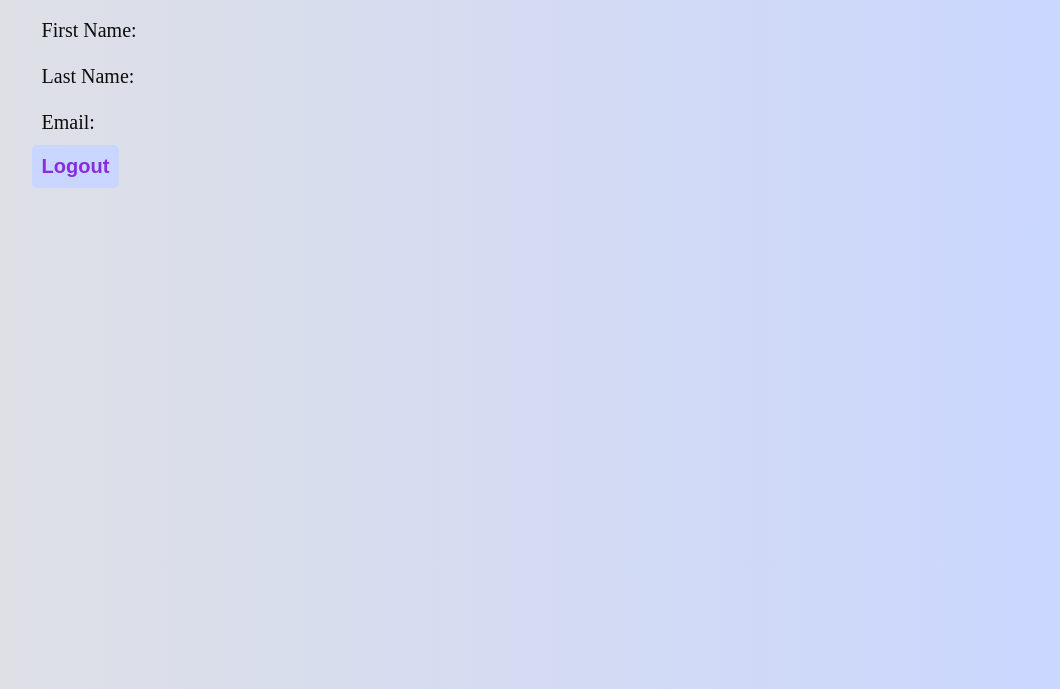
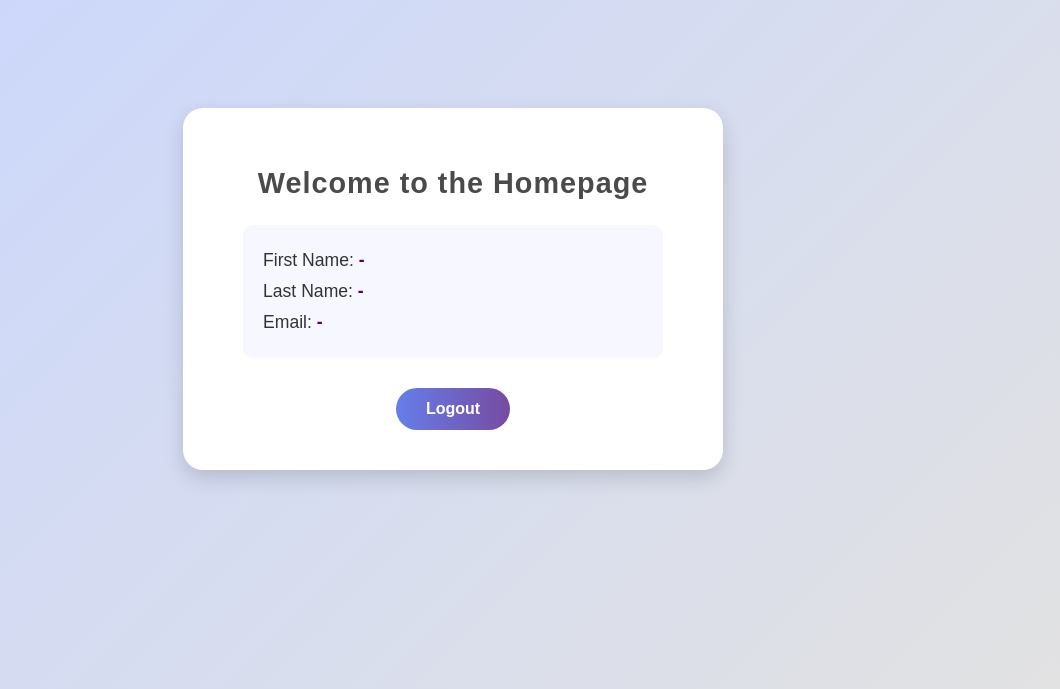
Before and after one commit to Ginnn01/Gin, a plain HTML site: page homepage.html in a window 1280 px wide. Shown: the part 111-800 px from the top of the page, without its empty margins (187-1247 px from the left). Drawn offline with Linux system fonts and the light colour scheme; no server answers.

Commit message:
Update homepage.html

```diff
--- a/homepage.html
+++ b/homepage.html
@@ -1,55 +1,118 @@
 <!DOCTYPE html>
 <html lang="en">
 <head>
-    <meta charset="UTF-8">
-    <meta name="viewport" content="width=device-width, initial-scale=1.0">
+  <meta charset="UTF-8" />
+  <meta name="viewport" content="width=device-width, initial-scale=1.0" />
   <title>Homepage</title>
+
   <style>
+    /* --- Background dan layout umum --- */
     body {
-            padding: 30px;
-            background: linear-gradient(to right, #e2e2e2, #c9d6ff);
+      margin: 0;
+      padding: 0;
+      font-family: "Poppins", sans-serif;
+      background: linear-gradient(135deg, #c9d6ff, #e2e2e2);
+      min-height: 100vh;
+      display: flex;
+      justify-content: center;
+      align-items: center;
     }
+
+    /* --- Kartu utama --- */
+    .card {
+      background: #fff;
+      border-radius: 20px;
+      box-shadow: 0 8px 20px rgba(0, 0, 0, 0.15);
+      padding: 40px 60px;
+      max-width: 420px;
+      width: 90%;
+      text-align: center;
+      transition: transform 0.3s ease, box-shadow 0.3s ease;
+    }
+
+    .card:hover {
+      transform: translateY(-5px);
+      box-shadow: 0 12px 24px rgba(0, 0, 0, 0.2);
+    }
+
+    /* --- Judul utama --- */
     h1 {
-            text-align: center;
+      margin-bottom: 25px;
+      color: #4a4a4a;
+      font-size: 1.8rem;
+      letter-spacing: 1px;
     }
-        button {
-            color: blueviolet;
-            background-color: #c9d6ff;
-            padding: 5px 15px;
-            border-radius: 5px;
+
+    /* --- Info pengguna --- */
+    .user-info {
+      text-align: left;
+      margin-bottom: 30px;
+      background-color: #f7f8ff;
+      padding: 15px 20px;
+      border-radius: 10px;
+    }
+
+    .user-info div {
+      margin: 10px 0;
+      font-size: 1.1rem;
+      color: #333;
+    }
+
+    .user-info span {
+      font-weight: 600;
+      color: #4b0082;
+    }
+
+    /* --- Tombol Logout --- */
+    #logout {
+      background: linear-gradient(90deg, #667eea, #764ba2);
+      color: white;
+      border: none;
+      padding: 12px 30px;
+      border-radius: 30px;
       font-size: 1rem;
-            font-weight: bold;
-            border: none;
+      font-weight: 600;
       cursor: pointer;
+      transition: all 0.3s ease;
     }
-        button:hover {
-            text-decoration: underline;
-            color: blue;
+
+    #logout:hover {
+      background: linear-gradient(90deg, #764ba2, #667eea);
+      transform: scale(1.05);
+      box-shadow: 0 6px 12px rgba(118, 75, 162, 0.3);
     }
-        button, div {
-            margin-left: 15%;
-            font-size: 20px;
-            padding: 10px;
+
+    /* --- Responsif --- */
+    @media (max-width: 480px) {
+      .card {
+        padding: 30px 25px;
       }
-        div {
-            font-weight: 400;
-            color: rgb(12,11,11);
+
+      h1 {
+        font-size: 1.5rem;
       }
-        span {
-            font-weight: 600;
-            font-size: 22px;
-            color: black;
+
+      .user-info div {
+        font-size: 1rem;
+      }
     }
   </style>
 </head>
+
 <body>
+  <div class="card">
     <h1>Welcome to the Homepage</h1>
-    <div>First Name: <span id="loggedUserFName"></span></div>
-    <div>Last Name: <span id="loggedUserLName"></span></div>
-    <div>Email: <span id="loggedUserEmail"></span></div>
+
+    <div class="user-info">
+      <div>First Name: <span id="loggedUserFName">-</span></div>
+      <div>Last Name: <span id="loggedUserLName">-</span></div>
+      <div>Email: <span id="loggedUserEmail">-</span></div>
+    </div>
+
     <button id="logout">Logout</button>
+  </div>
 
-    <!-- ✅ Script dipanggil di akhir agar tombol sudah siap -->
+  <!-- ✅ Script Firebase di-load terakhir -->
   <script type="module" src="./homepage.js"></script>
 </body>
 </html>
```
Lines whose indentation alone changed are shown as unchanged.
